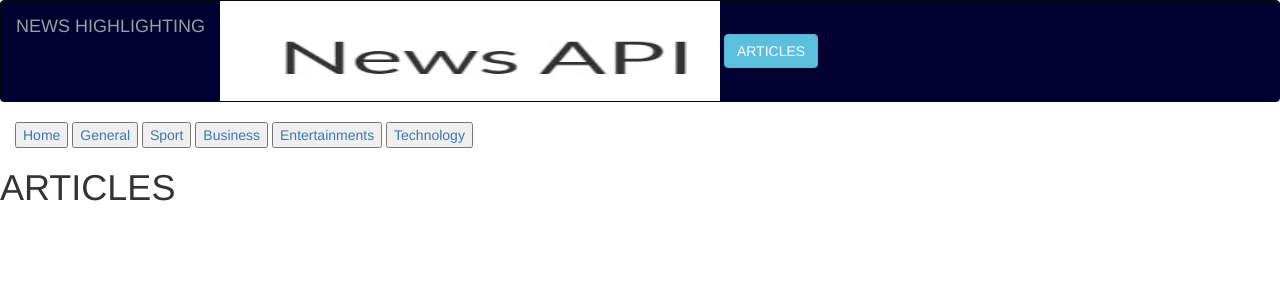
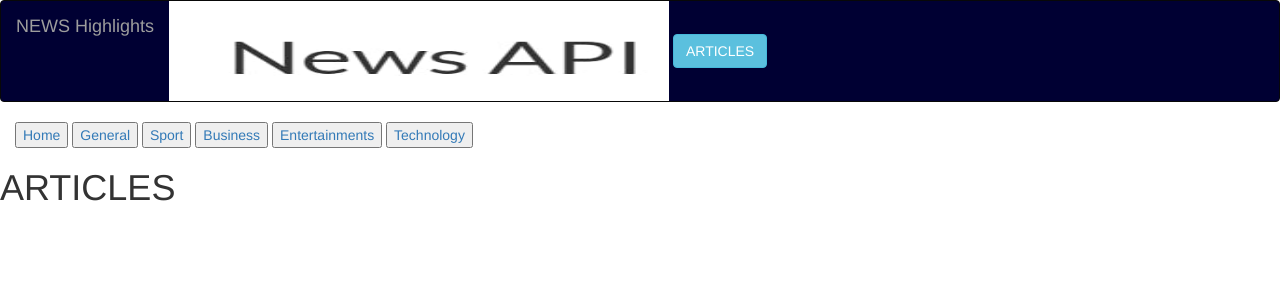
Before and after one commit to halkano/news-highlights, a Flask app: template app/templates/article.html in a window 1280 px wide. Shown: the top 300 px of the page. Run offline with Flask 2, Linux system fonts and the light colour scheme; the template is opened without the code that fills it, so the values that code supplies are empty; some libraries are stand-ins or nearby versions.

Commit message:
designing my page

```diff
--- a/app/templates/article.html
+++ b/app/templates/article.html
@@ -1,4 +1,4 @@
-{% extends 'base.html' %}
+{% extends 'base.html'%}
 
 {%block content%}
 <h1>ARTICLES</h1>
@@ -6,9 +6,10 @@
 <div class="container">
 <div class="row">
     {% for article in art %}
-    <div class="col-md-4 col-lg-4 col-xs-4 col-sm-4">
+    <div class="col-md-3 col-lg-4 col-xs-4 col-sm-3">
         <img src="{{article.urlToImage}}" alt="news pic" style="height: 250px; width: 350px;">
     </div>
+
     <div class="col -md-8 col-lg-8 col-xs-8 col-sm-8">
         <h4>{{article.title}}</h4>s
         <p>{{article.description}}</p><br>
--- a/app/templates/navbar.html
+++ b/app/templates/navbar.html
@@ -3,7 +3,7 @@
             <div class="navbar-header">
                 <img src="/static/download.png" alt="image" style="width:500px;height:100px;">
 
-                <a class="navbar-brand" href="/"  > NEWS HIGHLIGHTING </a>
+                <a class="navbar-brand" href="/"  > NEWS Highlights </a>
                 <a href="/articles"> <button class="btn btn-info">ARTICLES</button> </a>
 
             </div>
```
